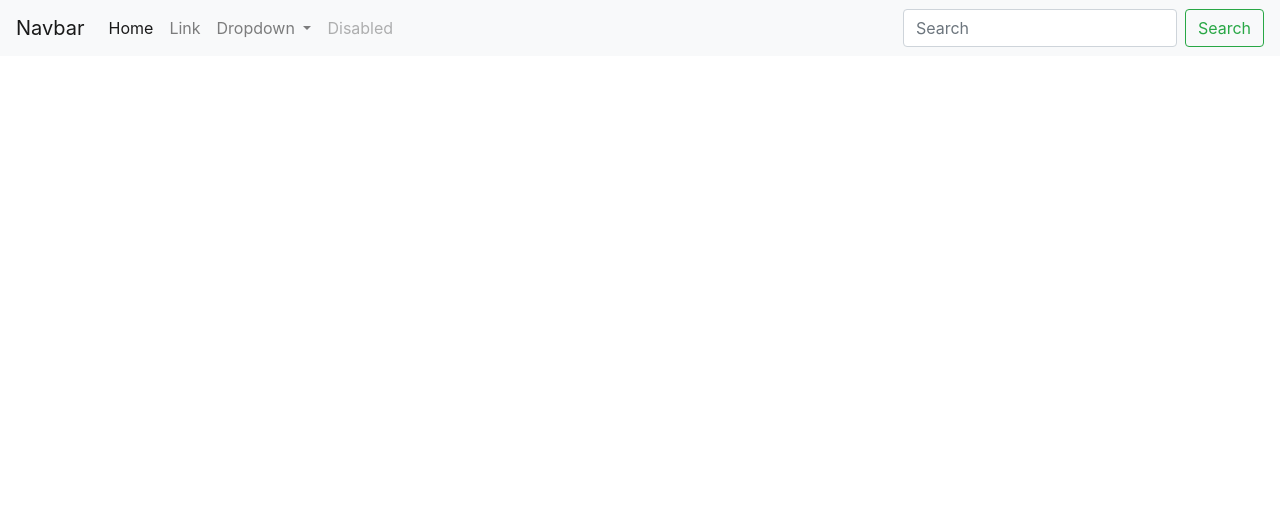
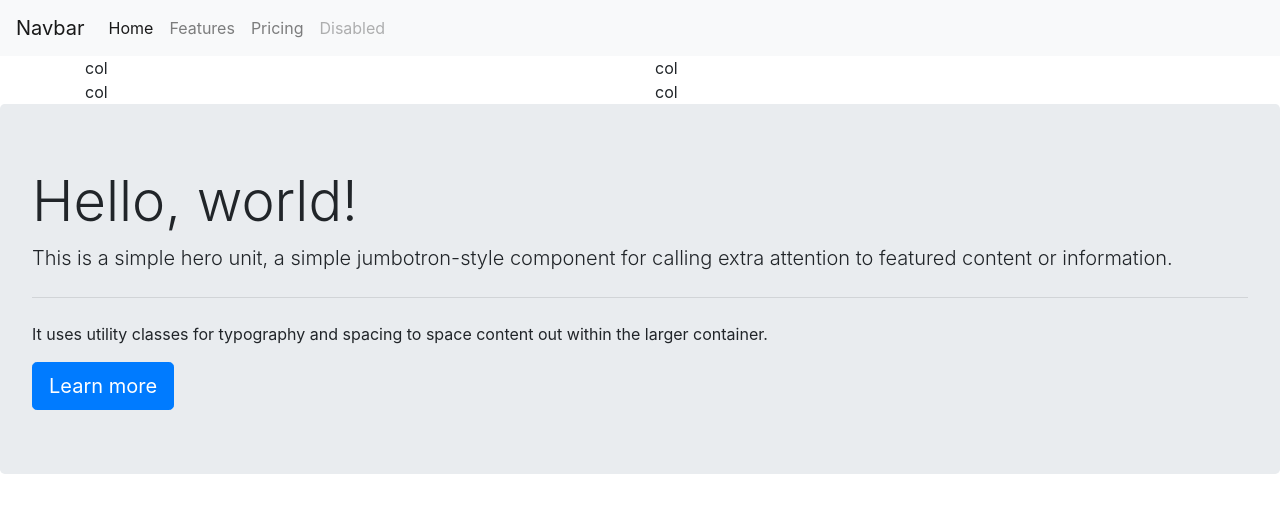
Before and after one commit to nakiacallaway/collab-practice, a plain HTML site: page index.html in a window 1280 px wide. Drawn offline with nearby package versions, Linux system fonts and the light colour scheme.

Commit message:
fixed navbar

```diff
--- a/index.html
+++ b/index.html
@@ -13,40 +13,53 @@
     <link rel="stylesheet" href="css\style.css">
 
     <title>Hello, world!</title>
-  </head>
+
     <nav class="navbar navbar-expand-lg navbar-light bg-light">
       <a class="navbar-brand" href="#">Navbar</a>
-    <button class="navbar-toggler" type="button" data-toggle="collapse" data-target="#navbarSupportedContent" aria-controls="navbarSupportedContent" aria-expanded="false" aria-label="Toggle navigation">
+      <button class="navbar-toggler" type="button" data-toggle="collapse" data-target="#navbarNav" aria-controls="navbarNav" aria-expanded="false" aria-label="Toggle navigation">
         <span class="navbar-toggler-icon"></span>
       </button>
-
-    <div class="collapse navbar-collapse" id="navbarSupportedContent">
-      <ul class="navbar-nav mr-auto">
+      <div class="collapse navbar-collapse" id="navbarNav">
+        <ul class="navbar-nav">
           <li class="nav-item active">
             <a class="nav-link" href="#">Home <span class="sr-only">(current)</span></a>
           </li>
           <li class="nav-item">
-          <a class="nav-link" href="#">Link</a>
+            <a class="nav-link" href="#">Features</a>
           </li>
-        <li class="nav-item dropdown">
-          <a class="nav-link dropdown-toggle" href="#" id="navbarDropdown" role="button" data-toggle="dropdown" aria-haspopup="true" aria-expanded="false">
-            Dropdown
-          </a>
-          <div class="dropdown-menu" aria-labelledby="navbarDropdown">
-            <a class="dropdown-item" href="#">Action</a>
-            <a class="dropdown-item" href="#">Another action</a>
-            <div class="dropdown-divider"></div>
-            <a class="dropdown-item" href="#">Something else here</a>
-          </div>
+          <li class="nav-item">
+            <a class="nav-link" href="#">Pricing</a>
           </li>
           <li class="nav-item">
             <a class="nav-link disabled" href="#" tabindex="-1" aria-disabled="true">Disabled</a>
           </li>
         </ul>
-      <form class="form-inline my-2 my-lg-0">
-        <input class="form-control mr-sm-2" type="search" placeholder="Search" aria-label="Search">
-        <button class="btn btn-outline-success my-2 my-sm-0" type="submit">Search</button>
+      </div>
+    </nav>
+
+  </head>
+
+
   <body>
+
+    <div class="container">
+      <div class="row">
+        <div class="col">col</div>
+        <div class="col">col</div>
+        <div class="w-100"></div>
+        <div class="col">col</div>
+        <div class="col">col</div>
+      </div>
+    </div>
+
+
+    <div class="jumbotron">
+      <h1 class="display-4">Hello, world!</h1>
+      <p class="lead">This is a simple hero unit, a simple jumbotron-style component for calling extra attention to featured content or information.</p>
+      <hr class="my-4">
+      <p>It uses utility classes for typography and spacing to space content out within the larger container.</p>
+      <a class="btn btn-primary btn-lg" href="#" role="button">Learn more</a>
+    </div>
 
 
 
@@ -58,4 +71,5 @@
     <script src="https://code.jquery.com/jquery-3.5.1.slim.min.js" integrity="sha384-DfXdz2htPH0lsSSs5nCTpuj/zy4C+OGpamoFVy38MVBnE+IbbVYUew+OrCXaRkfj" crossorigin="anonymous"></script>
     <script src="https://cdn.jsdelivr.net/npm/bootstrap@4.5.3/dist/js/bootstrap.bundle.min.js" integrity="sha384-ho+j7jyWK8fNQe+A12Hb8AhRq26LrZ/JpcUGGOn+Y7RsweNrtN/tE3MoK7ZeZDyx" crossorigin="anonymous"></script>
   </body>
+
 </html>
```
Lines whose indentation alone changed are shown as unchanged.
